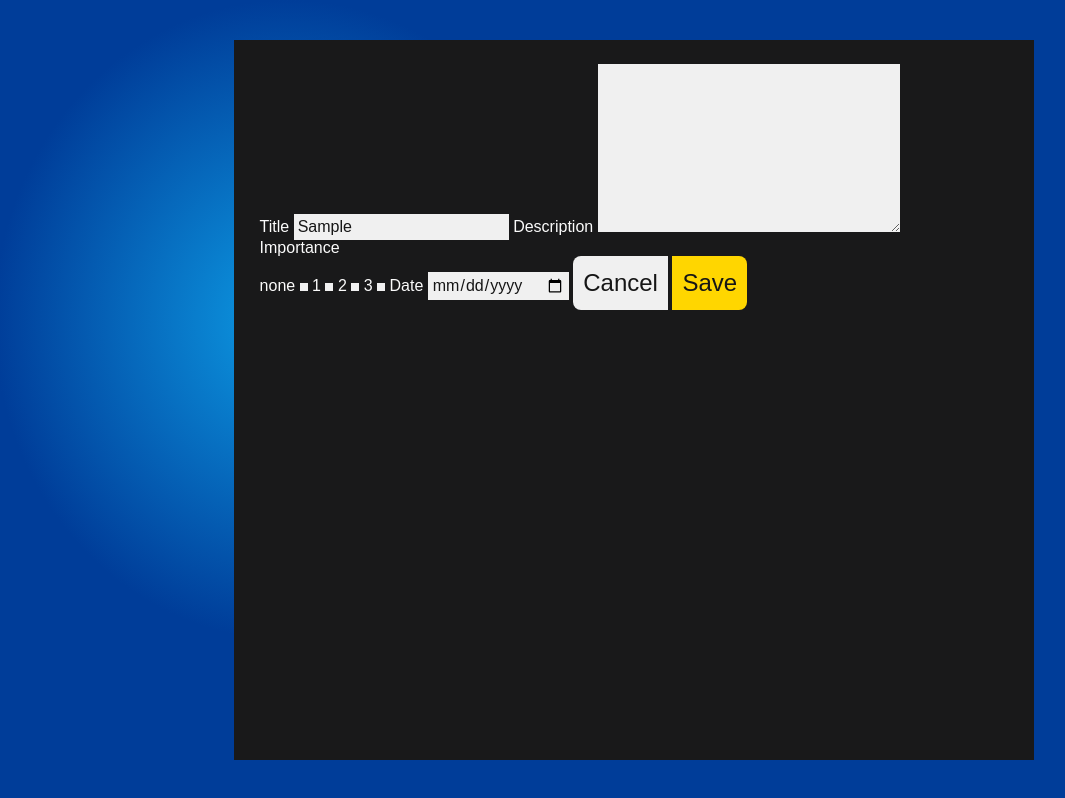
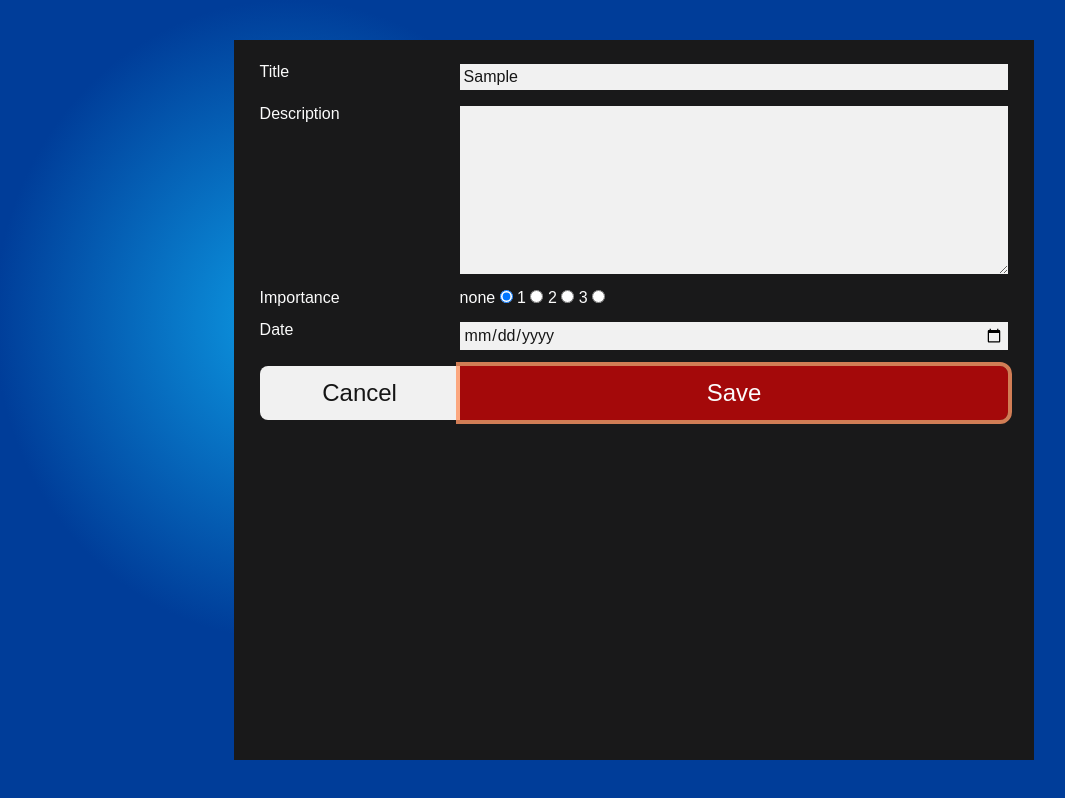
Before and after one commit to Berun0/CAS-FEE_Project-1, a website: page source/public/index.html in a window 1280 px wide. Both pictures are taken after typing "Sample" into the empty fields and a click on the button "Add". Shown: the whole page, without its empty margins (6-1071 px from the left). Drawn offline with Linux system fonts and the light colour scheme.

Commit message:
Modal gridish

```diff
--- a/source/public/index.html
+++ b/source/public/index.html
@@ -1,3 +1,5 @@
+<!-- @format -->
+
 <!DOCTYPE html>
 <html lang="en">
 	<head>
@@ -276,7 +278,7 @@
 					</li>
 				</ol>
 
-				<form class="addItemRow" js-submitform>
+				<form class="addItemRow" js-submitAddItem>
 					<input
 						type="text"
 						id="newnote"
@@ -289,20 +291,28 @@
 			</section>
 		</main>
 		<aside class="modal main">
-			<form action="">
+			<form action="" js-modalform>
 				<label for="">Title</label>
 				<input type="text" js-modalField-title aria-required="true" />
 				<label for="">Description</label>
 				<textarea name="" cols="30" rows="10" aria-required="false"></textarea>
+
 				<p>Importance</p>
+				<div>
 					<label for="">none</label>
-				<input type="radio" name="prio" aria-required="false" />
+					<input
+						type="radio"
+						name="prio"
+						aria-required="false"
+						checked="checked"
+					/>
 					<label for="">1</label>
 					<input type="radio" name="prio" aria-required="false" />
 					<label for="">2</label>
 					<input type="radio" name="prio" aria-required="false" />
 					<label for="">3</label>
 					<input type="radio" name="prio" aria-required="false" />
+				</div>
 				<label for="datepicker">Date</label>
 				<input
 					type="date"
@@ -311,7 +321,7 @@
 					aria-required="false"
 				/>
 				<button class="btn_cancel">Cancel</button>
-				<button type="submit" class="btn_save">Save</button>
+				<button autofocus type="submit" class="btn_save">Save</button>
 			</form>
 		</aside>
 	</body>
--- a/source/public/scripts/index.js
+++ b/source/public/scripts/index.js
@@ -1,10 +1,14 @@
+/** @format */
+
 // DOM elements
 const settingsMenu = document.querySelector(".settingsMenu");
 const settingsInp = settingsMenu.querySelectorAll("input");
 const main = document.querySelector("main");
 const modal = document.querySelector("aside");
-const addForm = document.querySelector("[js-submitform]");
-const modalFieldTitle = document.querySelector("[js-modalField-title]");
+const addForm = document.querySelector("[js-submitAddItem]");
+const modalForm = document.querySelector("[js-modalform]");
+const modalFieldTitle = modalForm.querySelector("[js-modalField-title]");
+const modalSubmitBtn = modalForm.querySelector("button[type='submit']");
 
 // DOM events
 addForm.addEventListener("submit", modalOpen);
@@ -30,4 +34,5 @@ function modalOpen(e) {
 	main.classList.toggle("hidden");
 	modal.classList.toggle("open");
 	modalFieldTitle.value = addForm.querySelector("input").value;
+	modalSubmitBtn.focus();
 }
--- a/source/public/styles/index.css
+++ b/source/public/styles/index.css
@@ -1,18 +1,21 @@
-/* stylelint-disable */
-/* Grid Variables */
+/** @format */
+
 :root {
 	--small: 4px;
 	--med: 10px;
 	--large: 24px;
 }
+/* stylelint-disable */
+
 /* Themeing Variables */
 body[theme="dark"] {
 	--c-text: #fbfbfb;
 	--c-app-bgrd: #19191a;
-	--c-input-bgrd: #ffffffee;
+	--c-input-bgrd: #ffffffef;
+	--c-input-contrast: #161616;
 	--c-outline: #ff9765cc;
-	--c-signal-icon: #ffd600;
-	--c-signal-icon-contrast: #161616;
+	--c-signal-icon: #a4090aff;
+	--c-signal-icon-contrast: #fbfbfb;
 	--c-signal-trash: #a4090a;
 	--c-card-bgrd: 255, 255, 254; /* rgba value created at hover */
 	--c-card-text: #fbfbfb;
@@ -26,9 +29,10 @@ body[theme="light"] {
 	--c-text: #fbfbfb;
 	--c-app-bgrd: #19191a30;
 	--c-input-bgrd: #ffffffee;
+	--c-input-contrast: #161616;
 	--c-outline: #ff9765cc;
-	--c-signal-icon: #a4090aff;
-	--c-signal-icon-contrast: #fbfbfb;
+	--c-signal-icon: #ffd600;
+	--c-signal-icon-contrast: #161616;
 	--c-signal-trash: #a4090a;
 	--c-card-bgrd: 255, 255, 254; /* rgba value created at hover */
 	--c-card-text: #fbfbfb;
@@ -57,9 +61,10 @@ h1 {
 	margin-left: -0.04em;
 }
 
-body {
+html {
 	-webkit-font-smoothing: antialiased;
 	-moz-osx-font-smoothing: grayscale;
+	text-rendering: optimizeLegibility;
 }
 
 textarea,
@@ -68,10 +73,10 @@ select,
 option,
 label,
 button {
-	-moz-appearance: none;
+	/* -moz-appearance: none;
 	-webkit-appearance: none;
 	-ms-appearance: none;
-	appearance: none;
+	appearance: none; */
 	border: none;
 	outline: 0;
 	padding: 0;
@@ -96,7 +101,7 @@ input[type="date"],
 textarea {
 	background-color: var(--c-input-bgrd);
 	padding: var(--small);
-	color: var(--c-signal-icon-contrast);
+	color: var(--c-input-contrast);
 }
 
 input:focus,
@@ -217,7 +222,8 @@ button.settings {
 .settingsMenu_item {
 	display: flex;
 	padding: calc(var(--med) + var(--small)) var(--large);
-	background-color: var(--c-signal-trash);
+	color: var(--c-signal-icon-contrast);
+	background-color: var(--c-signal-icon);
 }
 
 .settingsMenu_item.radio {
@@ -241,7 +247,7 @@ Filter
 }
 
 .btn_filter {
-	padding: 0 var(--med);
+	padding: var(--med);
 	border: 1px solid var(--c-btn-border);
 	border-radius: calc(var(--med) - 2px);
 	margin-left: var(--med);
@@ -296,7 +302,7 @@ li.articleList_row:not(:last-child) {
 }
 
 .articleList_row:hover {
-	background-color: rgba(var(--c-card-bgrd), 0.6);
+	background-color: rgba(var(--c-card-bgrd), 0.4);
 	border: 1px solid var(--c-btn-border);
 	transform: scale(1.03);
 }
@@ -318,6 +324,10 @@ li.articleList_row:not(:last-child) {
 .articleList_text {
 	width: calc(100% - 100px);
 	flex: 1 1 auto;
+}
+
+.articleList_text > h2 {
+	margin-bottom: var(--small);
 }
 
 /*
@@ -362,15 +372,24 @@ MODAL
 }
 
 .modal.open {
-	transform: translateY(0px);
+	transform: translateY(0);
 	display: block;
+}
+
+.modal form {
+	display: grid;
+	grid-auto-columns: 1fr;
+	grid-column-gap: 0;
+	grid-row-gap: 16px;
+	grid-template-columns: minmax(100px, 200px) minmax(200px, auto);
+	grid-template-rows: auto auto;
 }
 
 .btn_cancel {
 	border-top-left-radius: calc(var(--med) - 2px);
 	border-bottom-left-radius: calc(var(--med) - 2px);
 	background-color: var(--c-input-bgrd);
-	color: var(--c-signal-icon-contrast);
+	color: var(--c-input-contrast);
 }
 
 .btn_save {
```
Lines whose indentation alone changed are shown as unchanged.
